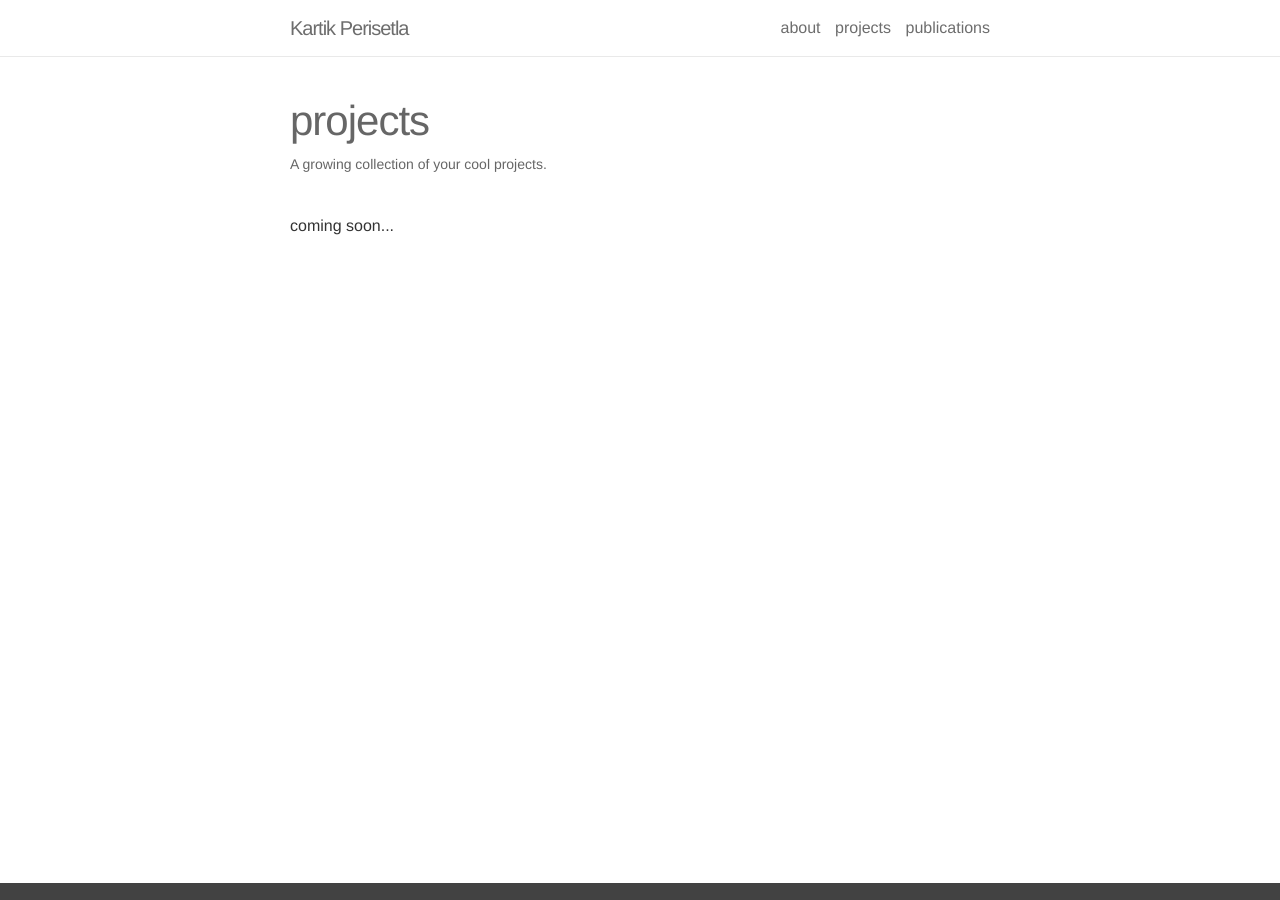
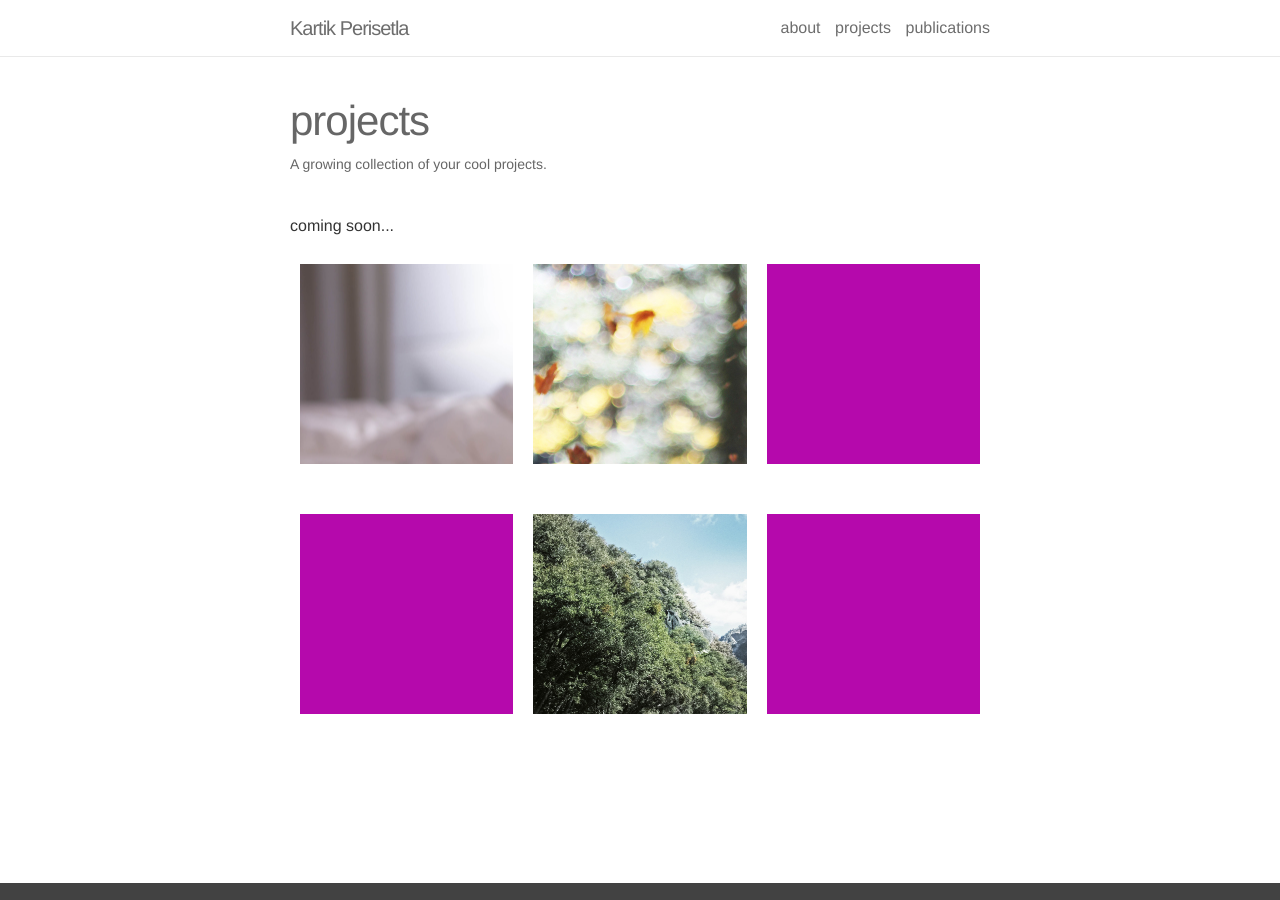
Before and after one commit to kartikperisetla/kartikperisetla.github.io, a Jekyll site: the page built from _pages/projects.md, in a window 1280 px wide. Built offline with Jekyll 4.4.1, drawn with Linux system fonts in a browser that asks for light colours; nearby versions of some CDN libraries.

Commit message:
adding projects

```diff
--- a/_pages/projects.md
+++ b/_pages/projects.md
@@ -9,7 +9,7 @@ description: A growing collection of your cool projects.
 coming soon...
 </p>
 
-<!-- {% for project in site.projects %}
+{% for project in site.projects %}
 
 {% if project.redirect %}
 <div class="project">
@@ -49,4 +49,4 @@ coming soon...
 
 {% endif %}
 
-{% endfor %} -->
+{% endfor %}
```
